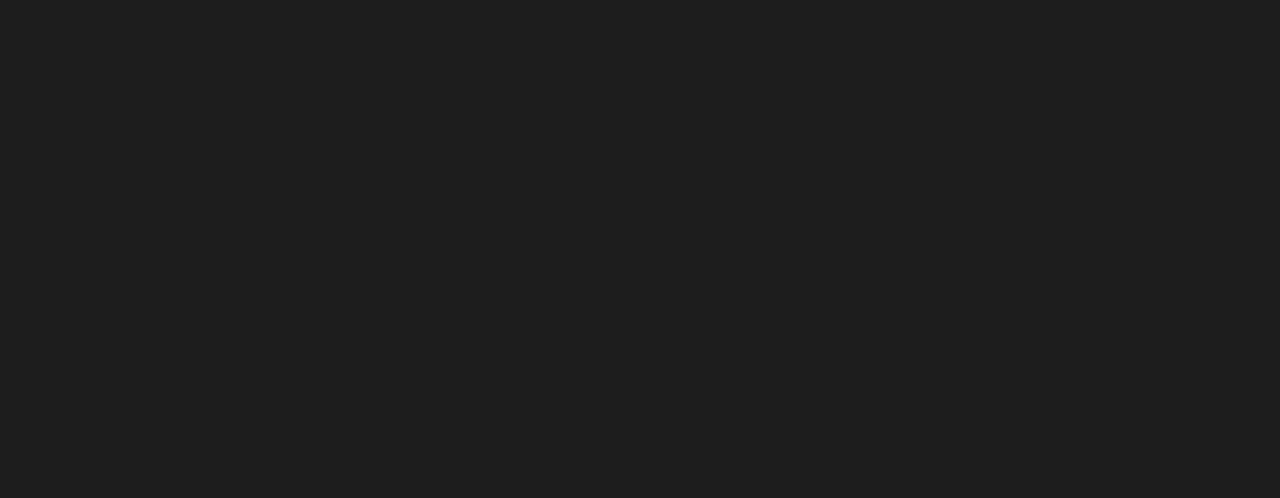
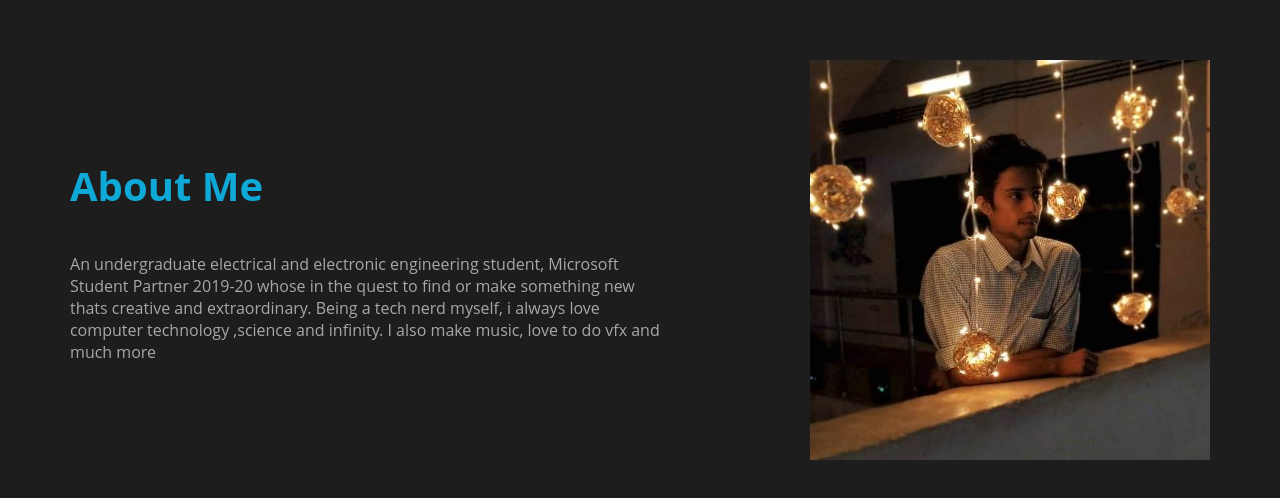
Before and after one commit to abhijith452/forgottentale.github.io, a React (Create React App) app: page / in a window 1280 px wide. Shown: the part 3711-4209 px from the top of the page. Before the commit the page ends 3368 px from the top, so only its background shows below. Built offline with nearby package versions, Linux system fonts and the light colour scheme.

Commit message:
Added about me page

```diff
--- a/src/App.js
+++ b/src/App.js
@@ -6,6 +6,7 @@
 import Contact from './components/Contact'
 import Menu from './menu'
 import './components/css/App.css';
+import About from './components/About';
 
 function App() {
   return (
@@ -27,6 +28,7 @@
       <Projects/>
       <Positions/>
       <Skills/>
+      <About/>
     </div>
   );
 }
--- a/src/components/About.js
+++ b/src/components/About.js
@@ -0,0 +1,18 @@
+import React from 'react';
+import pic from './assets/pic.jpg';
+import './css/about.css';
+
+ function About(){
+     return(
+         <div className="About">
+             <div className="abouttext">
+                 <h3><span>About Me</span></h3>
+                 <p>An undergraduate electrical and electronic engineering student, Microsoft Student Partner 2019-20 whose in the quest to find or make something new thats creative and extraordinary. Being a tech nerd myself, i always love computer technology ,science and infinity. I also make music, love to do vfx and much more</p>
+             </div>
+             <img src={pic}></img>
+
+         </div>
+     )
+ }
+
+ export default About;
--- a/src/components/Skills.js
+++ b/src/components/Skills.js
@@ -2,7 +2,7 @@
 import React from 'react'
 import './css/skills.css'
 function Skills(){
-    return(<div className="Skills">
+    return(<div className="Skills component">
        <center><h3 className ="title">MY <span>SKILLS</span></h3></center>
         <div className="PB">
               <Pbar
--- /dev/null
+++ b/src/components/css/about.css
@@ -0,0 +1,19 @@
+.About{
+    height: 100vh;
+    display: flex;
+    justify-content: space-around;
+    align-items: center;
+}
+.About img{
+    width: 400px;
+}
+.About .abouttext{
+    width: 600px;
+}
+.About h3{
+    font-size: 40px;
+    margin-bottom: 40px;
+}
+.About p{
+    color: rgb(167, 167, 167);
+}
--- a/src/index.css
+++ b/src/index.css
@@ -6,7 +6,9 @@
 body{
   background-color: #1D1D1D;
 }
-
+.component{
+  height: 100vh;
+}
 .Menu{
   background-color: #181818;
   height: 100vh;
```
Also changed, not shown: src/components/assets/pic.jpg (added).
